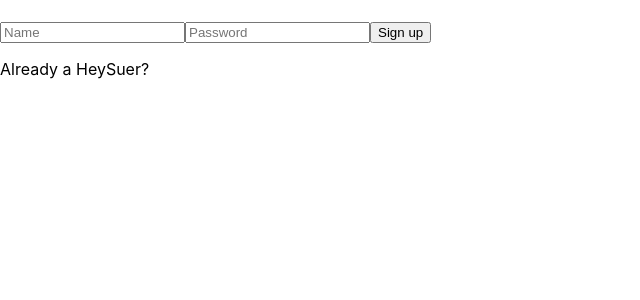
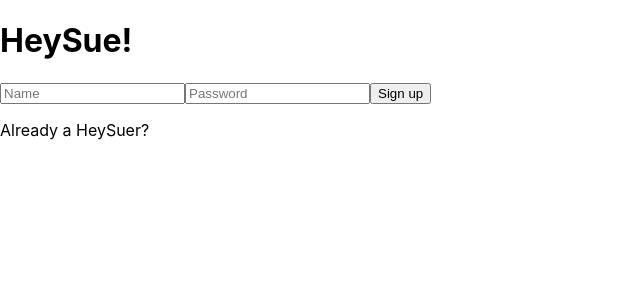
Before and after one commit to Voskii/Sue, a React (Create React App) app in the folder client/: page / in a window 1280 px wide. Shown: the top 300 px of the page, without its empty margins (0-640 px from the left). Built offline with nearby package versions, Linux system fonts and the light colour scheme.

Commit message:
login updates

```diff
--- a/client/src/App.js
+++ b/client/src/App.js
@@ -8,13 +8,13 @@
 import './style.css';
 
 function App() {
-  const { token, logout } = useContext(UserContext)
+  const { token, logout} = useContext(UserContext)
   // const isTabletOrMobile = useMediaQuery({ query: '(max-width: 550px)' })
   return (
     <div className="App">
       { token &&
         <div className='sticky-box shrink fish'>
-          <Header logout={logout}/>
+          <Header logout={logout}  />
           {/* <Navbar /> */}
         </div>
       }
--- a/client/src/components/Auth.jsx
+++ b/client/src/components/Auth.jsx
@@ -35,7 +35,7 @@
 
 return (
 <div className="cred-container wrap">
-    <h1 className='game-name'></h1>
+    <h1 className='game-name'>HeySue!</h1>
     { !toggle ?
     <>
         <AuthForm
--- a/client/src/components/Header.jsx
+++ b/client/src/components/Header.jsx
@@ -1,10 +1,13 @@
-import React from 'react'
+import React, { useContext } from 'react'
+import { UserContext } from '../context/UserProvider.jsx'
 
 export default function Header(props){
-    const {logout} = props
+    const {user} = useContext(UserContext)
+    const {logout, userState} = props
+    console.log(userState)
     return(
         <header style={{textAlign: 'center'}}>
-            <div style={{fontSize: '6em'}}>Hello Sue!</div>
+            <div style={{fontSize: '6em'}}>Hello {user.username}!</div>
             <button onClick={logout} className='game logButt'>Logout</button>
         </header>
     )
--- a/client/src/style.css
+++ b/client/src/style.css
@@ -11,3 +11,8 @@
   font-family: source-code-pro, Menlo, Monaco, Consolas, 'Courier New',
     monospace;
 }
+
+:root {
+  --bg: #2f4454;
+  --font: 1rem QuickSand;
+}
```
Also changed, not shown: 11 other files (tests, documents, lock files or other folders).
